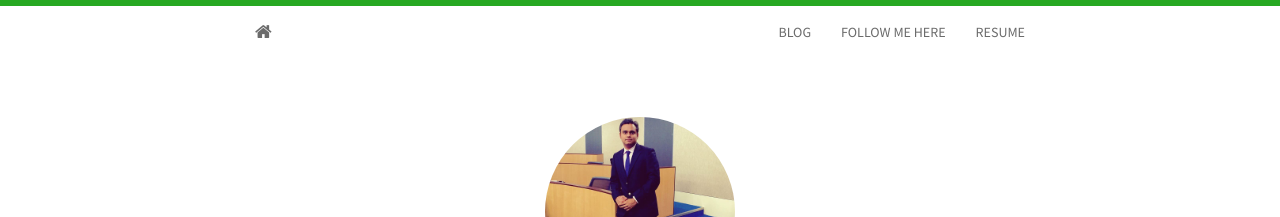
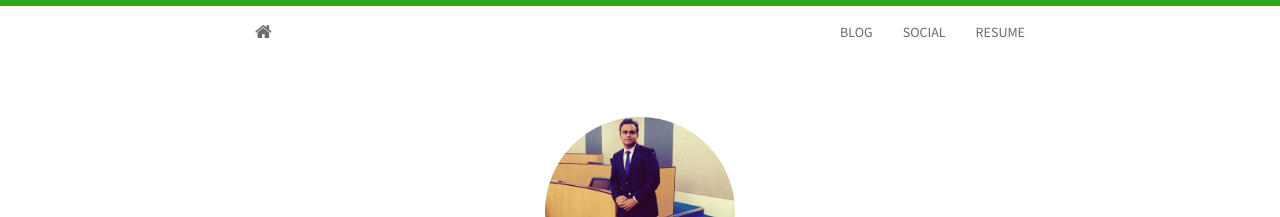
Before and after one commit to gauravsinghbisen/gauravsinghbisen.github.io, a Jekyll site: the page built from index.html, in a window 1280 px wide. Shown: the top 217 px of the page. Built offline with Jekyll 4.4.1, drawn with Linux system fonts in a browser that asks for light colours; nearby versions of some CDN libraries; the list of posts is cut into pages by our own code.

Commit message:
Update header.html

```diff
--- a/_includes/header.html
+++ b/_includes/header.html
@@ -12,7 +12,7 @@
           href="{{ site.baseurl }}/blog.html"
           {% endif %}
           >BLOG</a></li>
-        <li><a href="https://www.instagram.com/{{ site.instagram }}" target="_blank">FOLLOW ME HERE</a></li>
+        <li><a href="https://www.instagram.com/{{ site.instagram }}" target="_blank">SOCIAL</a></li>
         <li><a href="{{ site.baseurl }}/resume">RESUME</a></li>
       </ul>
     </div>
```
